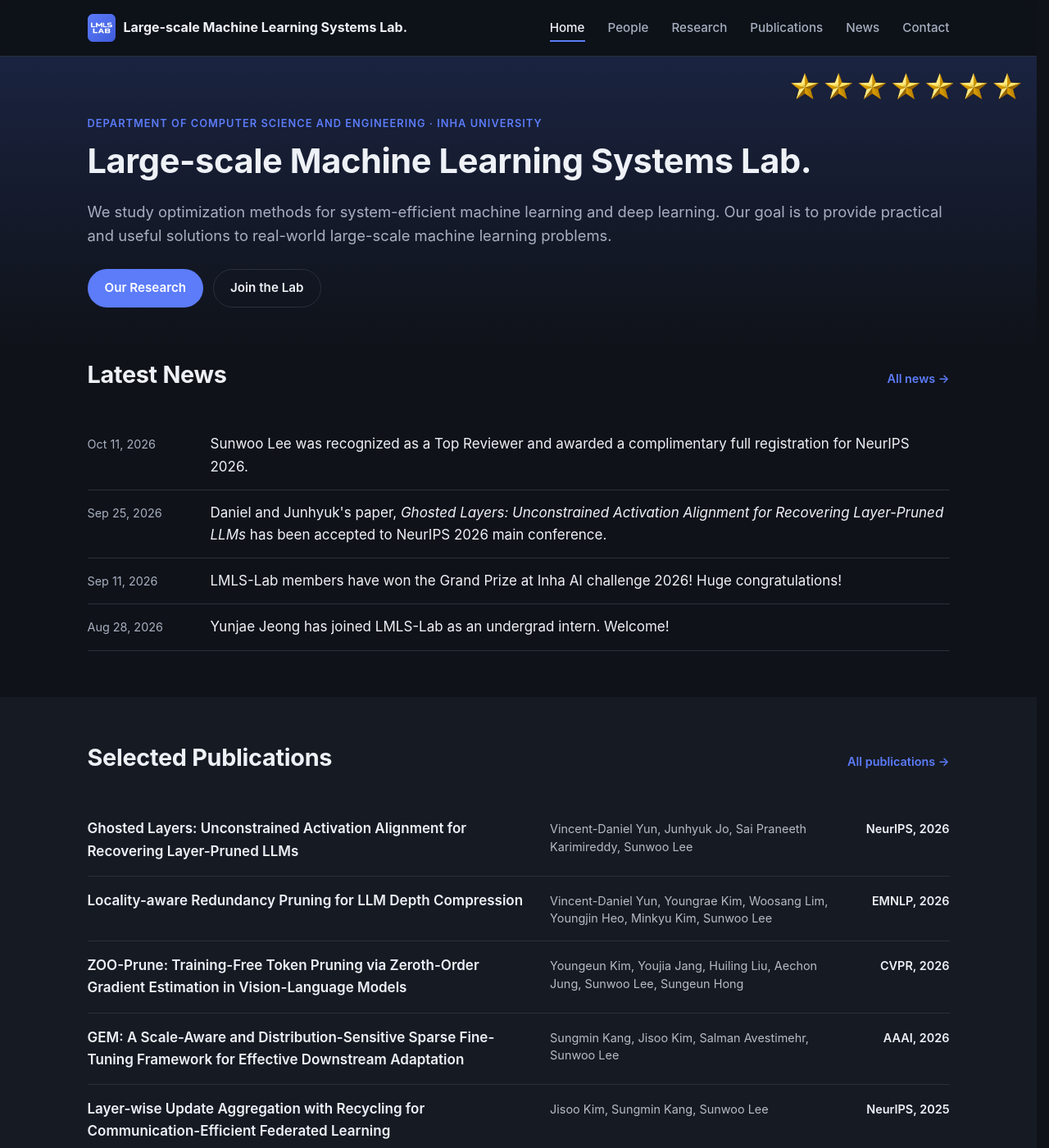
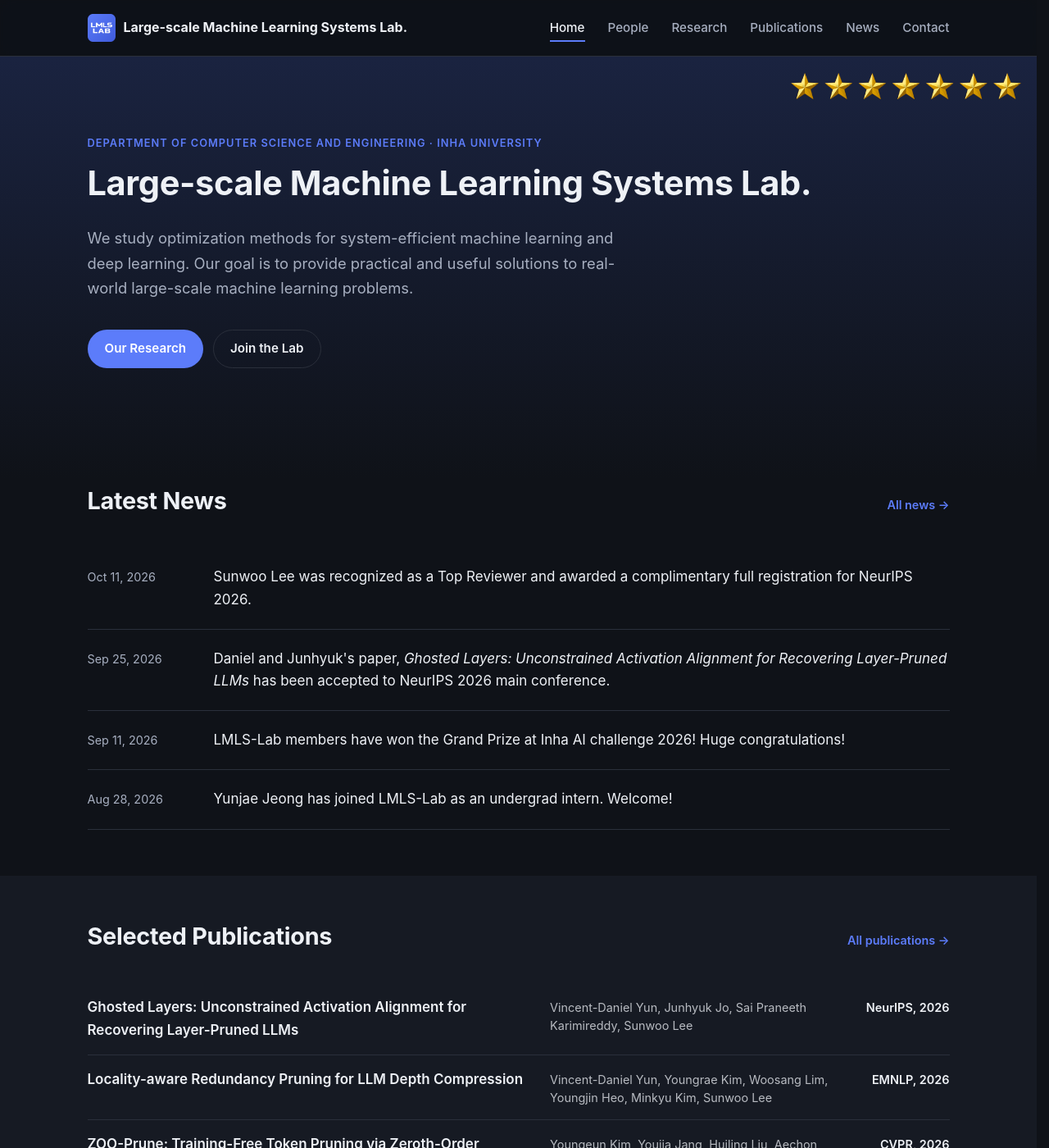
Before and after one commit to LMLS-Lab/lmls-lab.github.io, a Jekyll site: the page built from index.md, in a window 1280 px wide and 1400 px high. Shown: the whole window at 82% size. Built offline with Jekyll 4.4.1, drawn with Linux system fonts in a browser that asks for light colours.

Commit message:
Added more space.

```diff
--- a/assets/css/style.scss
+++ b/assets/css/style.scss
@@ -182,9 +182,11 @@ img { max-width: 100%; display: block; }
 
 /* ---------------- Hero ---------------- */
 
+/* ---------------- Hero ---------------- */
+
 .hero {
   position: relative;
-  padding: 72px 0 56px;
+  padding: 96px 0 136px;
   background: linear-gradient(180deg, var(--color-brand-soft) 0%, var(--color-bg) 100%);
 }
 
@@ -214,20 +216,26 @@ img { max-width: 100%; display: block; }
   font-size: 0.8rem;
   font-weight: 600;
   color: var(--color-brand);
-  margin-bottom: 0.75em;
+  margin-bottom: 1em;
 }
 
-/* Let the tagline span the full content width (same as the title) */
+/* More breathing room between the title and the tagline */
+.hero h1 {
+  margin-bottom: 0.6em;
+}
+
+/* Cap the tagline width so lines stay readable and leave space on the right */
 .hero__lede {
-  max-width: none;
+  max-width: 42rem;
   font-size: 1.15rem;
+  line-height: 1.65;
   color: var(--color-ink-soft);
 }
 
 .hero__actions {
   display: flex;
   gap: 12px;
-  margin-top: 1.5em;
+  margin-top: 2.25rem;
   flex-wrap: wrap;
 }
 
@@ -490,10 +498,12 @@ img { max-width: 100%; display: block; }
 }
 .news-list__item {
   display: flex;
-  gap: 20px;
-  padding: 14px 0;
+  gap: 24px;
+  padding: 22px 0;
   border-bottom: 1px solid var(--color-line);
   align-items: baseline;
+  /* Taller lines so two-line headlines don't feel cramped */
+  line-height: 1.6;
 }
 .news-list__item time {
   flex: 0 0 130px;
```
